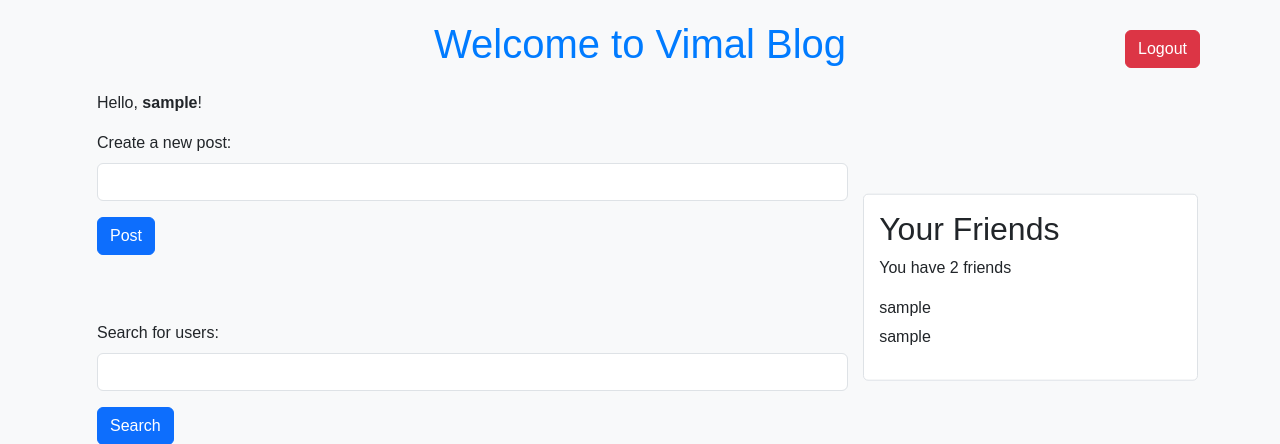
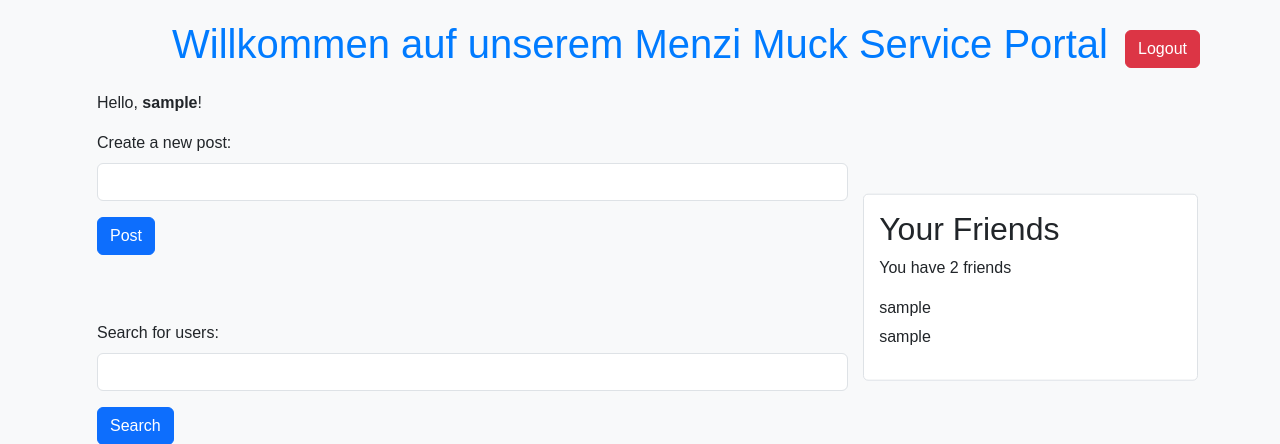
Before and after one commit to rajaradnamvimal/mmsb, a Flask app: page / in a window 1280 px wide. Shown: the top 444 px of the page. Run offline with Flask 3, Linux system fonts and the light colour scheme; the visitor is signed in with stand-in values (Sample User, id 1); tables that the repository leaves empty hold one stand-in row (values such as "Sample post"); some libraries are stand-ins or nearby versions.

Commit message:
Änderung auf Deutsch

```diff
--- a/templates/home.html
+++ b/templates/home.html
@@ -142,7 +142,7 @@
     {% endif %}
 {% endwith %}
 <div class="container">
-    <h1>Welcome to Vimal Blog</h1>
+    <h1>Willkommen auf unserem Menzi Muck Service Portal</h1>
 
     <!-- If the user is logged in, show the friends section -->
     {% if session['user_id'] %}
```
